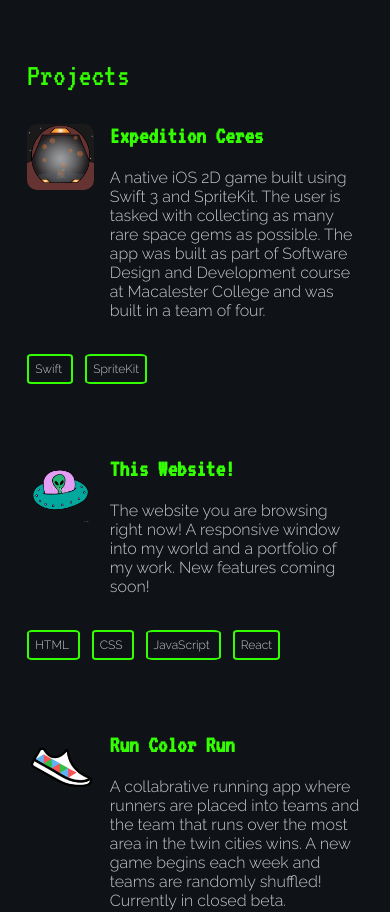
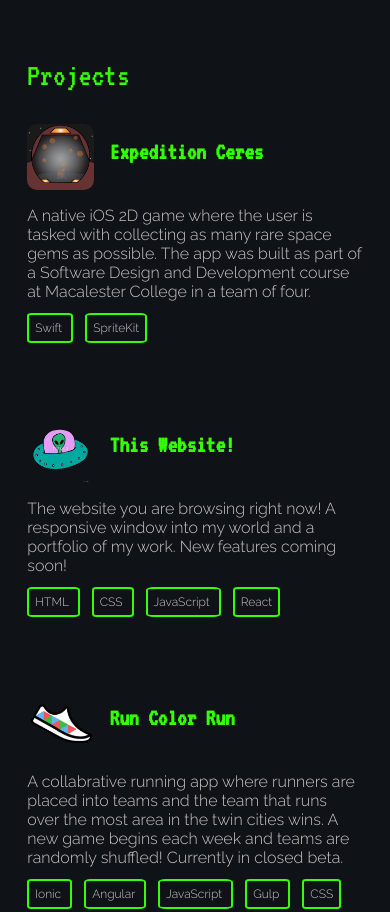
Before and after one commit to dochoa1/my-site, a React (Create React App) app: page / in a window 390 px wide. Shown: the part 2280-3192 px from the top of the page. Built offline with nearby package versions, Linux system fonts and the light colour scheme; some icons are missing.

Commit message:
Makes projects responsive, changes media query breakpoint. Doesn't look good at tablet sizes.

```diff
--- a/src/components/About/about.css
+++ b/src/components/About/about.css
@@ -17,7 +17,7 @@ p:first-child {
 }
 
 
-@media screen and (min-width: 768px) {
+@media screen and (min-width: 992px) {
   .About {
     grid-template-columns: 1fr 4fr;
     grid-row-gap: 0;
--- a/src/components/App/App.css
+++ b/src/components/App/App.css
@@ -2,6 +2,7 @@ body {
   background: #0f1217;
   font-family: 'Raleway', sans-serif;
   color: #C8C8C8;
+  font-size: 1em;
 }
 
 header {
@@ -23,7 +24,7 @@ main > * {
 }
 
 /* Responsive design */
-@media screen and (min-width: 768px) {
+@media screen and (min-width: 992px) {
   body {
     font-size: 1.5em;
     margin-top: 12%;
--- a/src/components/Contact/contact.css
+++ b/src/components/Contact/contact.css
@@ -35,7 +35,7 @@
 }
 
 
-@media screen and (min-width: 768px) {
+@media screen and (min-width: 992px) {
   .Contact > header {
     font-size: 3em;
   }
--- a/src/components/Experience/experience.css
+++ b/src/components/Experience/experience.css
@@ -12,7 +12,7 @@
   grid-area: main;
 }
 
-@media screen and (min-width: 768px) {
+@media screen and (min-width: 992px) {
   .experience {
     grid-row-gap: 0;
     grid-template-areas: "header main";
--- a/src/components/Projects/Project/project.css
+++ b/src/components/Projects/Project/project.css
@@ -4,43 +4,47 @@
   grid-template-columns: 5fr 19fr;
   grid-template-rows: auto;
   grid-column-gap: 1em;
-  grid-row-gap: 0.8em;
+  grid-row-gap: 0em;
   grid-template-areas:
-    "image name"
-    "image description"
-    "image description"
+    "image name-container"
+    "description description"
     "tech tech";
+}
+
+#project-name-container {
+  display: grid;
+  grid-area: name-container;
+  grid-template-columns: auto;
+  grid-template-rows: 1fr 2fr 1fr;
+  grid-template-areas:
+    "."
+    "name"
+    ".";
 }
 
 .project-name {
   grid-area: name;
-  margin-top: 0;
-  /* border: 1px solid brown; */
+  margin: 0;
+  padding: 0;
 }
 
 .project-description {
   grid-area: description;
   margin-bottom: 0;
-  /* border: 1px solid blue; */
 }
 
 .project-tech {
   grid-area: tech;
-  /* border: 1px solid green; */
-}
-
-.projects-text {
-  /* border: 1px solid purple; */
+  margin-top: 1em;
 }
 
 div.project > img  {
   width: 100%;
   border-radius: 15%;
   grid-area: image;
-  /* border: 1px solid yellow; */
 }
 
-div.projects-text > h2 > a {
+.project-name > a {
   text-decoration: none;
   color: inherit;
 }
@@ -52,3 +56,19 @@ div.projects-text > h2 > a {
   margin-right: 1em;
   font-size: 75%;
 }
+
+
+@media screen and (min-width: 992px) {
+  .project {
+    grid-template-rows: 1fr 3fr 1fr;
+    grid-template-areas:
+      "image name-container"
+      "image description"
+      "tech tech";
+  }
+
+  #project-name-container {
+    grid-template-rows: auto;
+    grid-template-areas: "name";
+  }
+}
--- a/src/components/Projects/Project/project.js
+++ b/src/components/Projects/Project/project.js
@@ -9,10 +9,10 @@ class Project extends Component {
       <div className="projects-main">
         <div className="project">
           <img src={this.props.image} alt="Expedition Ceres iOS app"></img>
-          <div className="projects-text">
-            <h2 className="terminal project-name"> <a href={this.props.link} target={this.props.target || "_self"}>{this.props.name}</a> </h2>
-            <p className="project-description"> {this.props.description} </p>
+          <div id="project-name-container">
+            <h2 className="terminal project-name"> <a href={this.props.link} target={this.props.target || "_self"}>{this.props.name}</a></h2>
           </div>
+          <p className="project-description"> {this.props.description} </p>
           <span className="project-tech">
             {technologies}
           </span>
--- a/src/components/Projects/projectDescriptions.json
+++ b/src/components/Projects/projectDescriptions.json
@@ -1,5 +1,5 @@
 {
-  "Ceres": "A native iOS 2D game built using Swift 3 and SpriteKit. The user is tasked with collecting as many rare space gems as possible. The app was built as part of Software Design and Development course at Macalester College and was built in a team of four.",
-  "Website": "The website you are browsing right now! A responsive window into my world and a portfolio of my work. New features coming soon!",
+  "Ceres": "A native iOS 2D game where the user is tasked with collecting as many rare space gems as possible. The app was built as part of a Software Design and Development course at Macalester College in a team of four.",
+  "Website": "The website you are browsing right now! A responsive window into my world and a portfolio of my work. New features coming soon! ",
   "RunColorRun": "A collabrative running app where runners are placed into teams and the team that runs over the most area in the twin cities wins. A new game begins each week and teams are randomly shuffled! Currently in closed beta."
 }
--- a/src/components/Projects/projects.css
+++ b/src/components/Projects/projects.css
@@ -17,8 +17,7 @@
 }
 
 
-
-@media screen and (min-width: 768px) {
+@media screen and (min-width: 992px) {
   .Projects {
     display: grid;
     grid-template-columns: 1fr 4fr;
--- a/src/components/Skills/skills.css
+++ b/src/components/Skills/skills.css
@@ -39,7 +39,7 @@
 }
 
 
-@media screen and (min-width: 768px) {
+@media screen and (min-width: 992px) {
   .skills {
     grid-template-columns: 1fr 1fr 1fr 1fr 1fr;
     grid-row-gap: 0;
--- a/src/components/Welcome/welcome.css
+++ b/src/components/Welcome/welcome.css
@@ -42,7 +42,7 @@ b {
 }
 
 /* Responsive design */
-@media screen and (min-width: 768px) {
+@media screen and (min-width: 992px) {
   .Welcome {
     grid-template-columns: 2.5fr 2fr;
     grid-template-rows: 2fr 4fr;
```
